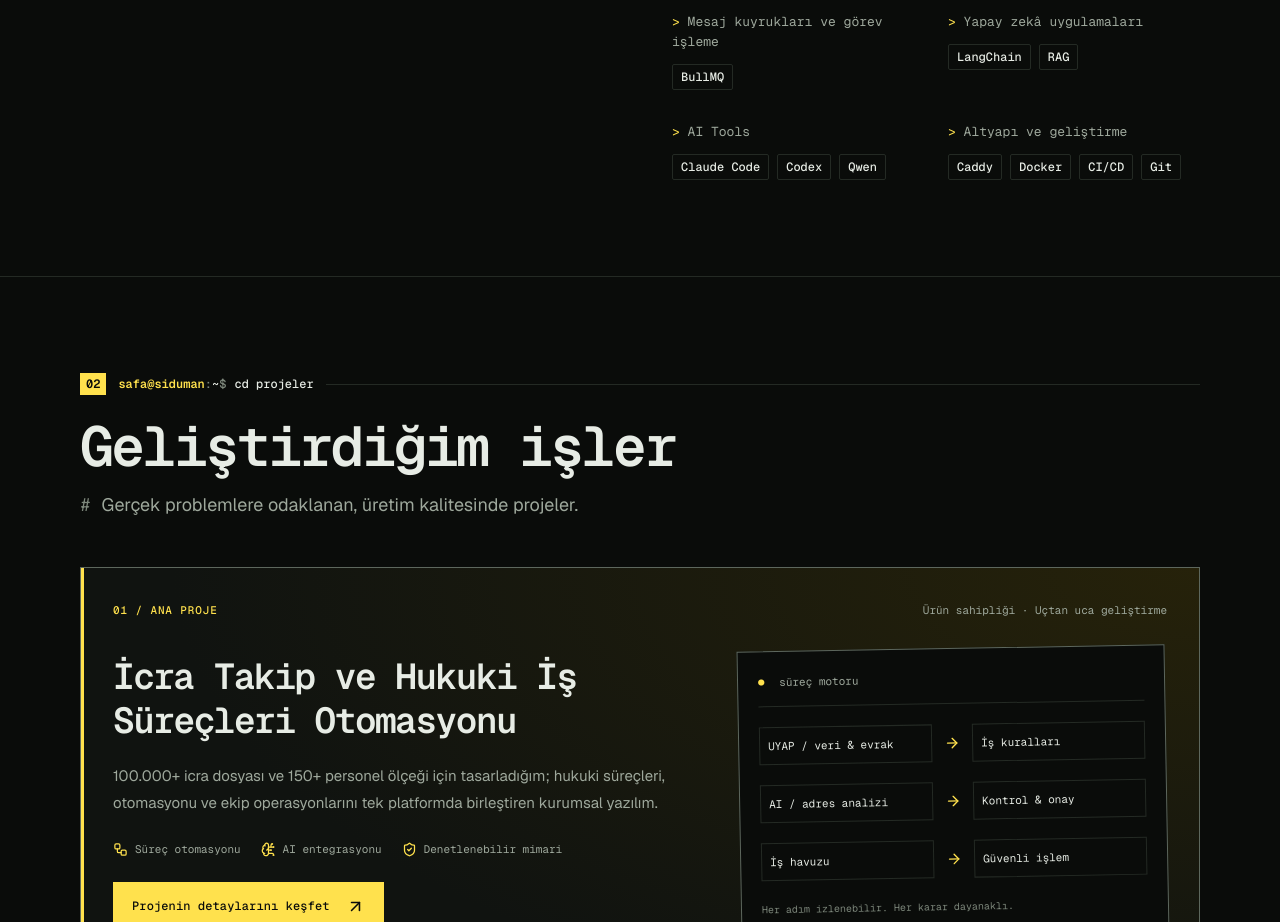
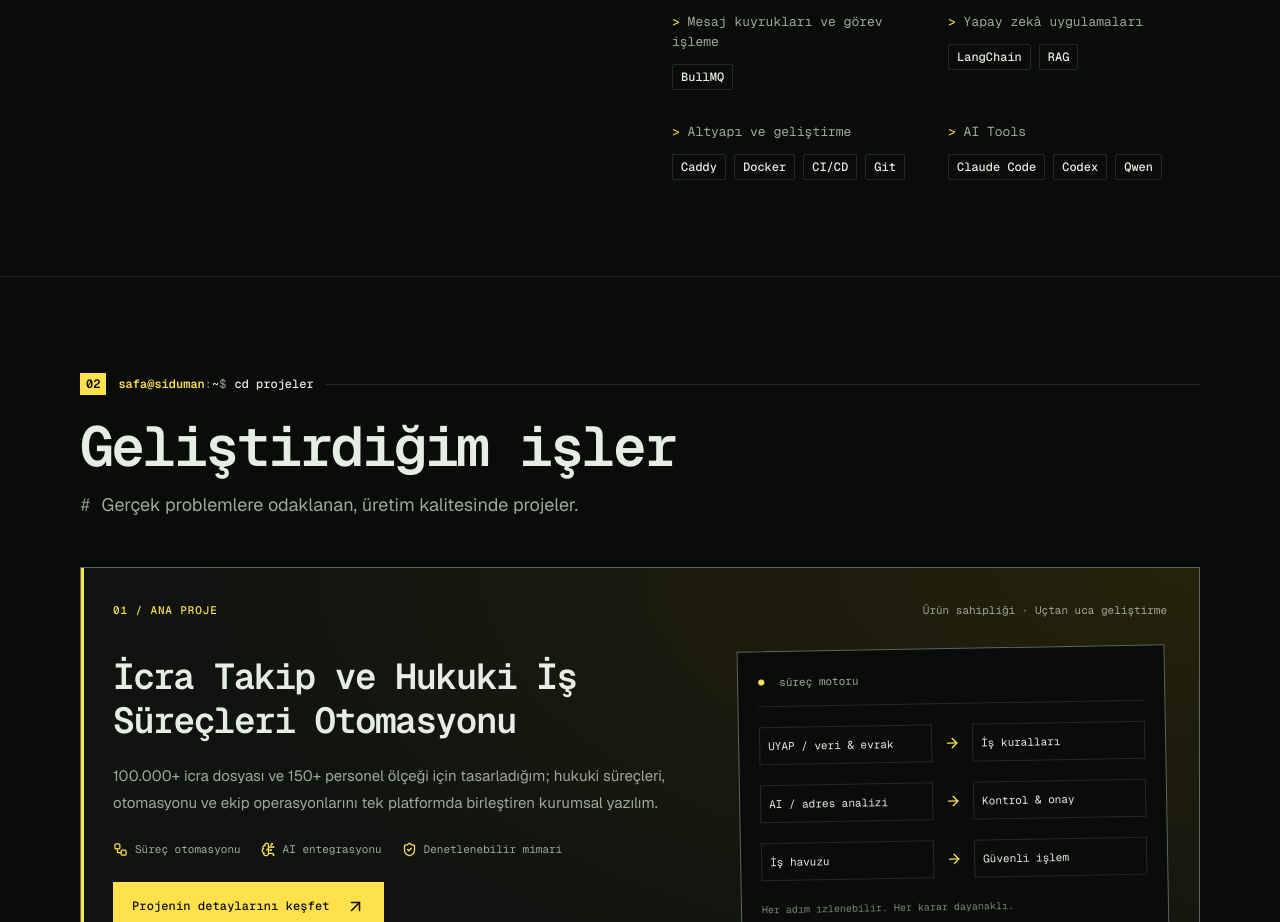
Before and after one commit to sidumandr/sidumandev, a Next.js app: page / in a window 1280 px wide. Shown: the part 1560-2482 px from the top of the page. Built offline with nearby package versions, Linux system fonts and the light colour scheme.

Commit message:
Place infrastructure and development before AI tools

```diff
--- a/src/data/skills.ts
+++ b/src/data/skills.ts
@@ -10,6 +10,6 @@ export const skillGroups = [
   { title: "Veri erişimi ve önbellekleme", skills: ["Prisma ORM", "Redis"] },
   { title: "Mesaj kuyrukları ve görev işleme", skills: ["BullMQ"] },
   { title: "Yapay zekâ uygulamaları", skills: ["LangChain", "RAG"] },
+  { title: "Altyapı ve geliştirme", skills: ["Caddy", "Docker", "CI/CD", "Git"] },
   { title: "AI Tools", skills: ["Claude Code", "Codex", "Qwen"] },
-  { title: "Altyapı ve geliştirme", skills: ["Caddy", "Docker", "CI/CD", "Git"] },
 ] as const satisfies readonly SkillGroupData[];
```
